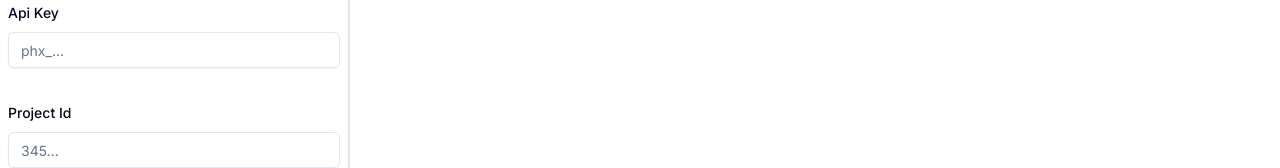
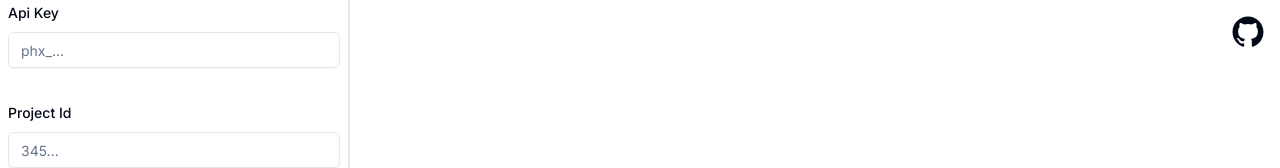
Before and after one commit to RhysSullivan/posthog-sunburst, a Next.js app: page / in a window 1280 px wide. Shown: the top 168 px of the page. Built offline with nearby package versions, Linux system fonts and the light colour scheme.

Commit message:
github icon

```diff
--- a/src/app/page.tsx
+++ b/src/app/page.tsx
@@ -8,13 +8,15 @@ import {
   QueryProvider,
   Sidebar,
 } from "./components";
+import { GitHubLogoIcon } from "@radix-ui/react-icons";
+import Link from "next/link";
 
 export default function Home() {
   const [query, setQuery] = useState<null | QueryContext>(null);
   const [chartOptions, setChartOptions] = useState<null | ChartOptions>(null);
   return (
     <QueryProvider value={{ query, setQuery, setChartOptions, chartOptions }}>
-      <main className="flex min-h-screen flex-row">
+      <main className="flex min-h-screen flex-row relative">
         <Sidebar />
         <div className="flex-grow flex-col flex justify-center items-center">
           <div className="w-[800px] h-[800px] text-black">
@@ -22,6 +24,9 @@ export default function Home() {
           </div>
           <BottomBar />
         </div>
+        <Link href="https://github.com/RhysSullivan/posthog-sunburst/">
+          <GitHubLogoIcon className="absolute top-4 right-4 h-8 w-8" />
+        </Link>
       </main>
     </QueryProvider>
   );
```
